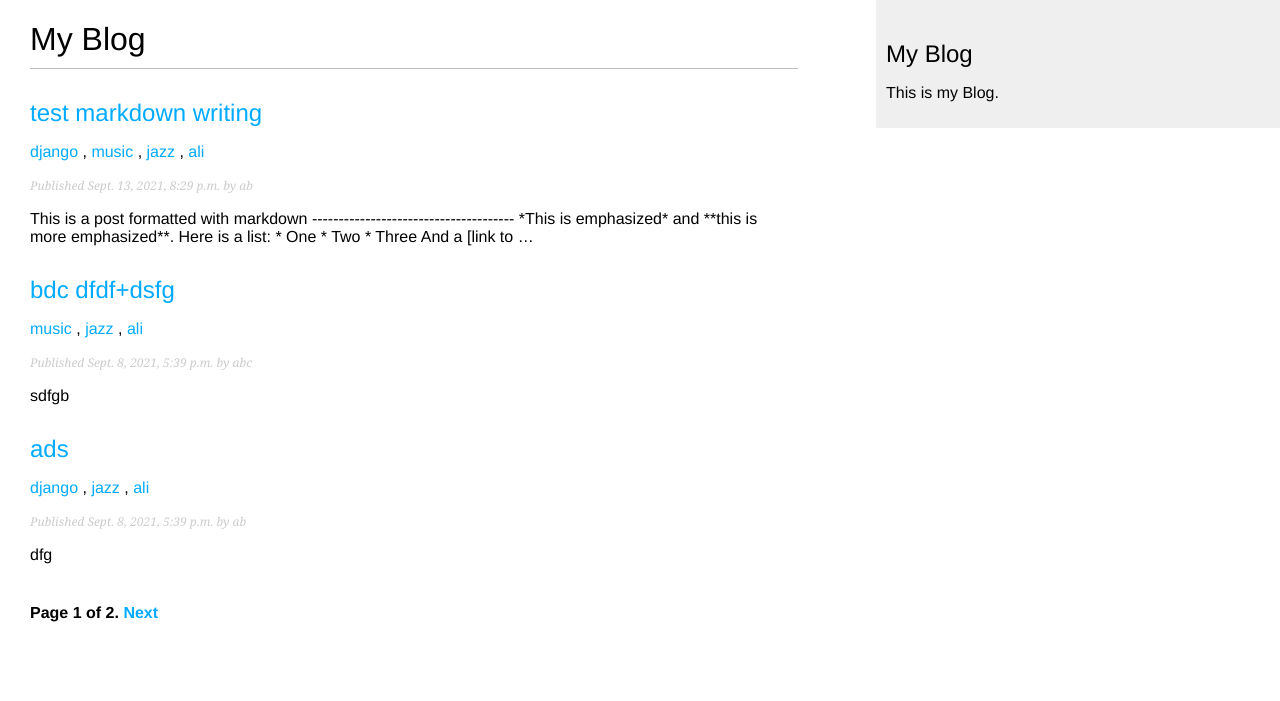
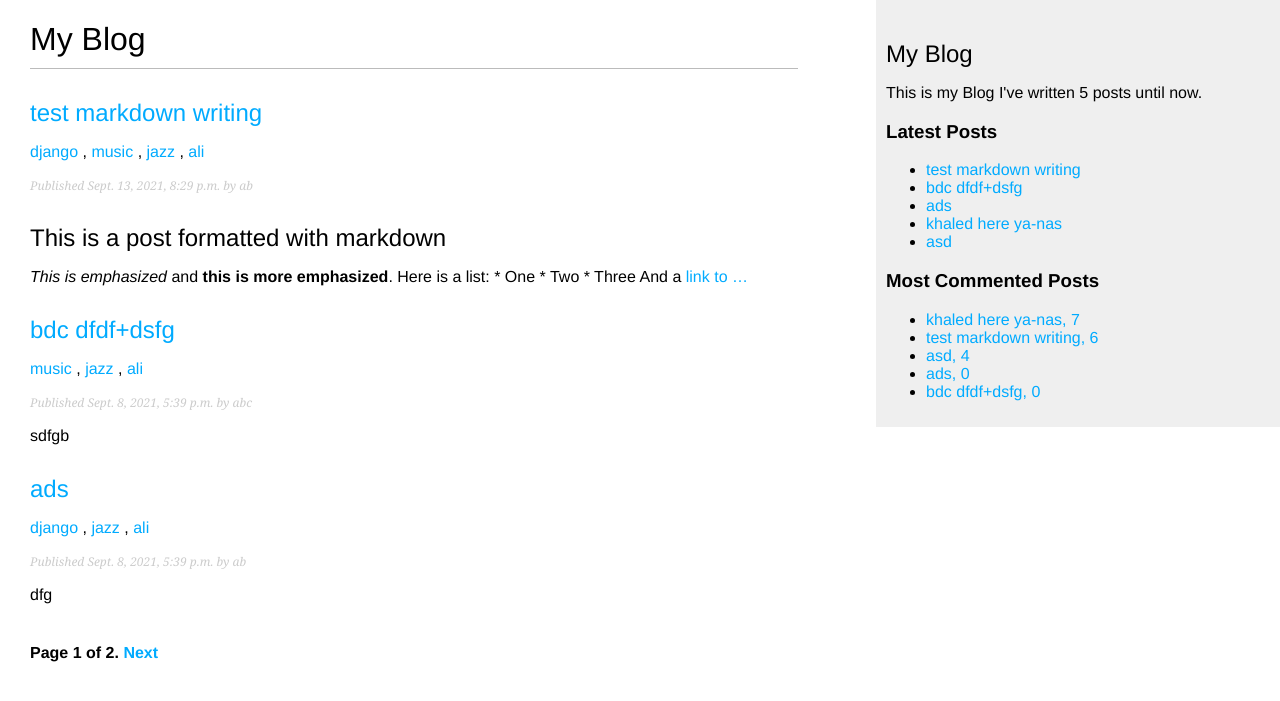
Before and after one commit to khaled-hamada/MyBlog, a Django app: page /blog/post_list/ in a window 1280 px wide. Shown: the top 701 px of the page. Run offline with Django 3.2, Linux system fonts and the light colour scheme; data comes from the database, SQL or seed files in the repository; both versions use the stored data as it was after the commit; parts of the project's set-up code (start-up, migrations or seed data) failed here and were passed over.

Commit message:
add custom tags and custom filters to project, custom tags to show the latest articles added to the blog and to show the most popular posts, custom filters to allow using markdown syntax  while writting new articles

```diff
--- a/blog/static/css/blog.css
+++ b/blog/static/css/blog.css
@@ -82,6 +82,9 @@ input[type=submit] {
 .comment {
     padding:10px;
 }
+.success{
+   color:#00abff;
+}
 .comment:nth-child(even) {
     background:#efefef;
 }
--- a/blog/templates/blog/base.html
+++ b/blog/templates/blog/base.html
@@ -1,3 +1,4 @@
+{% load blog_tags %}
 {% load static %}
 <!DOCTYPE html>
 <html lang="en">
@@ -23,7 +24,22 @@
     <div id="sidebar">
 
        <h2>My Blog</h2>
-       <p> This is my Blog.</p>
+       <p> This is my Blog I've written {% total_posts %} posts until now.</p>
+       <h3>Latest Posts</h3>
+       {% show_latest_posts  %}
+
+       <h3>Most Commented Posts</h3>
+       {% get_most_commented_posts as popular %}
+       <ul>
+            {% for post in popular %}
+                <li>
+                    <a href="{{ post.get_absolute_url }}">
+                        {{post.title}}, {{post.comCount}}
+                    </a>
+                </li>
+            {% endfor %}
+       </ul>
+
 
     </div>
 </body>
--- /dev/null
+++ b/blog/templates/blog/post/latest_posts.html
@@ -0,0 +1,10 @@
+
+<ul>
+    {% for post in latest_posts %}
+       <li>
+            <a href="{{ post.get_absolute_url }}">
+                {{post.title}}
+            </a>
+       </li>
+    {%endfor%}
+</ul>
--- a/blog/templates/blog/post/list.html
+++ b/blog/templates/blog/post/list.html
@@ -1,4 +1,5 @@
 {% extends "blog/base.html" %}
+{% load blog_tags %}
 
 {% block title %} My Blog {% endblock %}
 
@@ -26,7 +27,7 @@
         <p class="date">
             Published {{ post.published }} by {{ post.author }}
         </p>
-        {{ post.body|truncatewords:30|linebreaks}}
+        {{ post.body|markdown|truncatewords_html:30}}
     {%endfor%}
     {% include 'pagination.html' with page=page_obj %}
 {% endblock %}
--- /dev/null
+++ b/blog/templatetags/blog_tags.py
@@ -0,0 +1,29 @@
+from django import template
+from django.db.models import Count
+from django.utils.safestring import mark_safe
+import markdown
+
+
+from ..models import Post
+
+
+register = template.Library()
+
+@register.simple_tag
+def total_posts() -> int:
+    return Post.publishedPosts.count()
+
+@register.inclusion_tag('blog/post/latest_posts.html')
+def show_latest_posts(count = 5):
+    latest_posts = Post.publishedPosts.order_by('-published')[:count]
+    return {'latest_posts':latest_posts}
+
+
+@register.simple_tag()
+def get_most_commented_posts(count = 5):
+    return Post.publishedPosts.annotate(comCount=Count('comments'))\
+        .order_by('-comCount')[:count]
+
+@register.filter(name='markdown')
+def markdown_format(text):
+    return mark_safe(markdown.markdown(text))
--- a/blog/views.py
+++ b/blog/views.py
@@ -46,7 +46,10 @@ def post_detail(request, year, month, day, post):
     if request.method == 'POST':
         # validate data
         comment_form = CommentPostForm(request.POST)
+
         if comment_form.is_valid():
+            # print(comment_form.cleaned_data)
+            # print(request.POST)
             # create but do not save to the db
             new_comment = comment_form.save(commit=False)
             new_comment.post = post
```
Also changed, not shown: blog/templates/blog/post/detail.html (+5 -4 lines), blog/templatetags/__init__.py (added), db.sqlite3.
